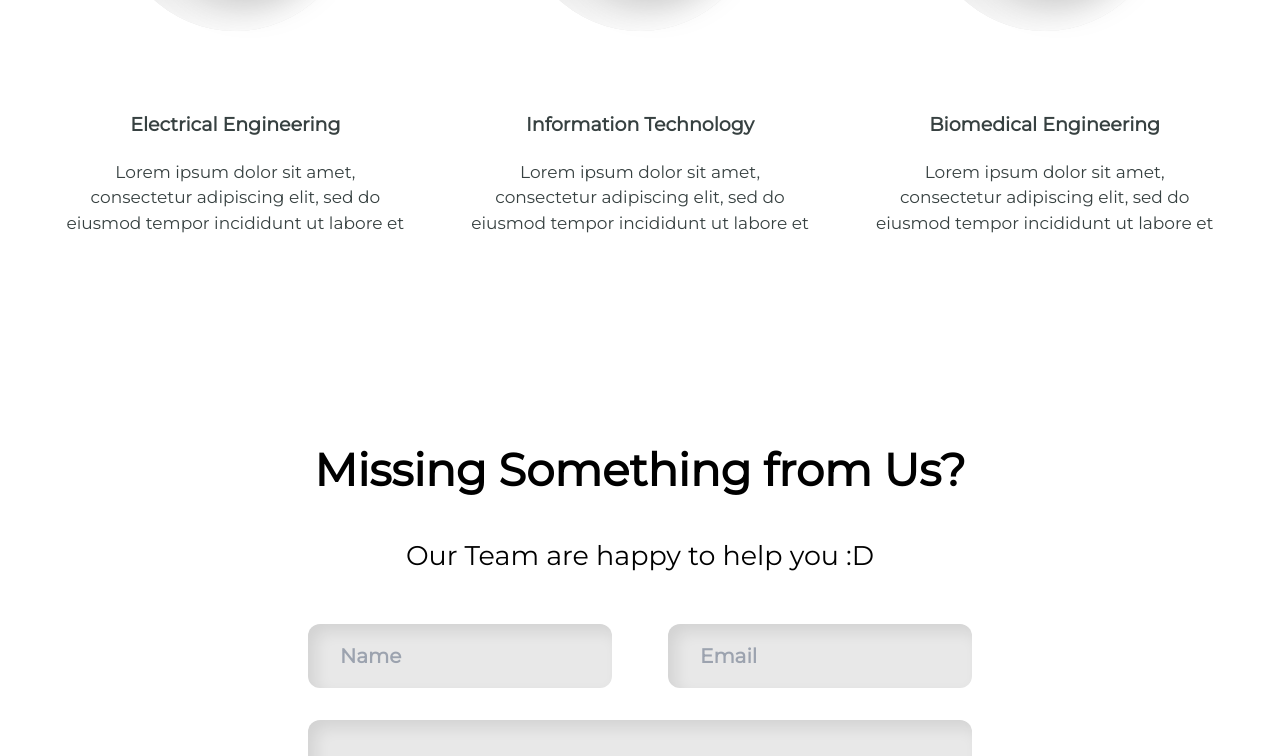
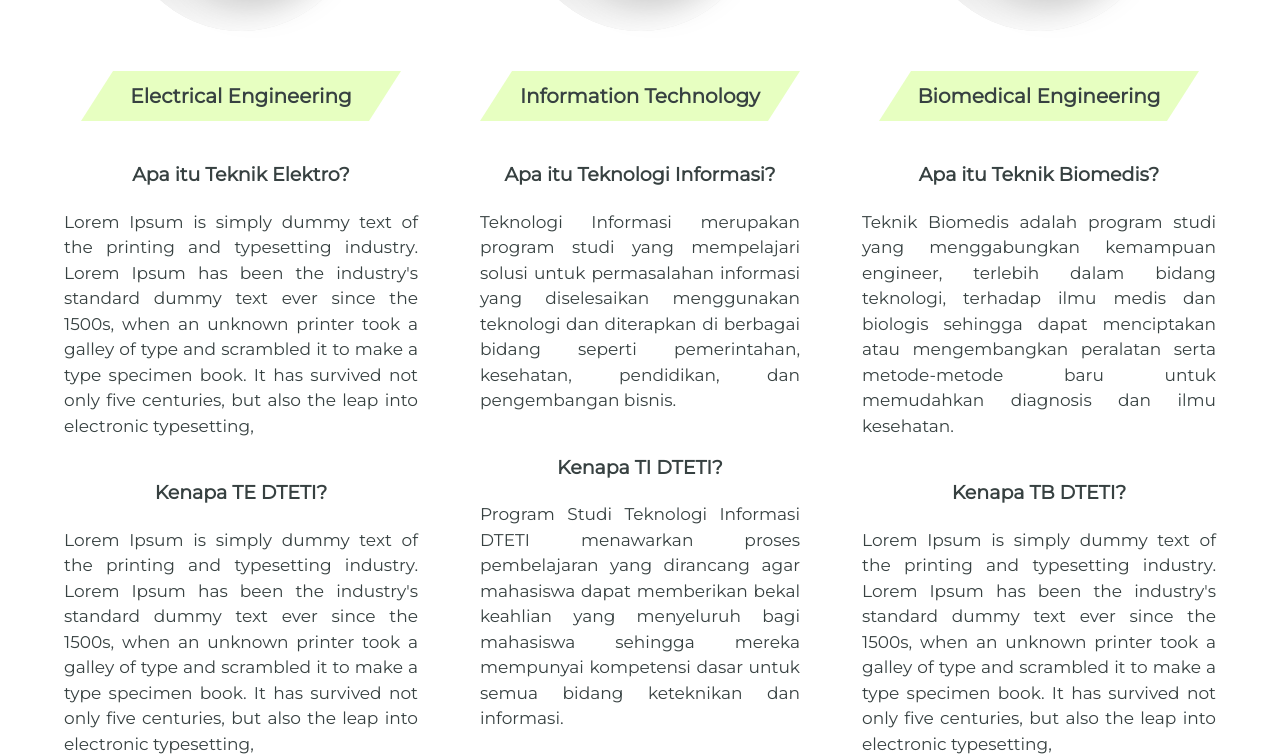
Before and after one commit to aufarhmn/web-open-house, a Next.js app: page /tetifair in a window 1280 px wide. Shown: the part 2440-3196 px from the top of the page. Built offline with nearby package versions, Linux system fonts and the light colour scheme; no server answers.

Commit message:
fix: change layout on StandFor section

```diff
--- a/components/TetiFair/StandFor.js
+++ b/components/TetiFair/StandFor.js
@@ -13,29 +13,44 @@ const shadowCircle = {
 const shadowCircleInner = {
     boxShadow: "14.8564px 14.8564px 37.1411px rgba(0, 0, 0, 0.18), inset 14.8564px 14.8564px 37.1411px rgba(255, 255, 255, 0.25), inset -14.8564px -14.8564px 37.1411px #CDCDCD, inset 14.8564px 14.8564px 37.1411px #FFFFFF"
 }
-const styleTitle = "font-bold text-[19px] mt-10 lg:mt-20 mb-5"
-const styleDescription = "text-[17px]"
+const styleTitle = "font-bold text-[20px]"
+const styleSubTitle = "font-semibold text-[19px] mt-10 lg:mt-10 mb-5"
+const styleDescription = "text-[17px] text-justify"
 
 export default function StandFor() {
     return (
         // TODO: Responsive, aos
-        <div className="w-full h-full px-16 pb-[120px]">
-            <div className="grid container mx-auto space-y-32">
-                <h3 className="text-[58px] font-bold text-black-100 text-left font-Josefin">
+        <div className="w-full h-full px-7 md:px-16 pb-[120px]">
+            <div className="grid container mx-auto space-y-20 md:space-y-32">
+                <h3 className="text-[58px] font-bold text-black-100 text-left font-Josefin" data-aos="fade-up" data-aos-duration="2000">
                     What Does TETITB Stand for?
                 </h3>
-                <div className="flex items-start justify-between flex-col lg:flex-row gap-y-20 xl:gap-y-0 gap-x-10 xl:gap-x-[62px] font-Montserrat text-black-200 text-center">
+                <div className="flex items-start justify-between flex-col lg:flex-row gap-y-20 xl:gap-y-0 gap-x-10 xl:gap-x-[62px] font-Montserrat text-black-200 text-center" data-aos="fade-up" data-aos-duration="2000">
                     <div className="grid justify-items-center">
                         <div className={styleCircle} style={shadowCircle}>
                             <div className={styleCircleInner} style={shadowCircleInner}>
                                 <Image src={v4} alt="v4" className={styleImg}/>
                             </div>
                         </div>
-                        <h4 className={styleTitle}>
-                            Electrical Engineering
-                        </h4>
+                        <div className="grid justify-items-center content-center w-[320px] md:w-[330px] lg:w-[320px] h-[50px] md:h-[54px] lg:h-[50px] bg-[#E7FFC1] mt-10" style={{clipPath: "polygon(10% 0%, 100% 0%, 90% 100%, 0% 100%)"}}>
+                            <p className={styleTitle}>
+                                Electrical Engineering
+                            </p>
+                        </div>
+                        <h5 className={styleSubTitle}>
+                            Apa itu Teknik Elektro?
+                        </h5>
                         <p className={styleDescription}>
-                            Lorem ipsum dolor sit amet, consectetur adipiscing elit, sed do eiusmod tempor incididunt ut labore et
+                            Lorem Ipsum is simply dummy text of the printing and typesetting industry. Lorem Ipsum has been the industry's standard dummy text ever since the 1500s, when an unknown printer took a galley of type and scrambled it to make a type specimen book.
+                            It has survived not only five centuries, but also the leap into electronic typesetting,
+                        </p>
+                        <h5 className={styleSubTitle}>
+                            Kenapa TE DTETI?
+                        </h5>
+                        <p className={styleDescription}>
+                            Lorem Ipsum is simply dummy text of the printing and typesetting industry. Lorem Ipsum has been the industry's standard dummy text ever since the 1500s,
+                            when an unknown printer took a galley of type and scrambled it to make a type specimen book.
+                            It has survived not only five centuries, but also the leap into electronic typesetting,
                         </p>
                     </div>
                     <div className="grid justify-items-center">
@@ -44,11 +59,24 @@ export default function StandFor() {
                                 <Image src={v5} alt="v4" className={styleImg}/>
                             </div>
                         </div>
-                        <h4 className={styleTitle}>
-                            Information Technology
-                        </h4>
+                        <div className="grid justify-items-center content-center w-[320px] md:w-[330px] lg:w-[320px] h-[50px] md:h-[54px] lg:h-[50px] bg-[#E7FFC1] mt-10" style={{clipPath: "polygon(10% 0%, 100% 0%, 90% 100%, 0% 100%)"}}>
+                            <p className={styleTitle}>
+                                Information Technology
+                            </p>
+                        </div>
+                        <h5 className={styleSubTitle}>
+                            Apa itu Teknologi Informasi?
+                        </h5>
                         <p className={styleDescription}>
-                            Lorem ipsum dolor sit amet, consectetur adipiscing elit, sed do eiusmod tempor incididunt ut labore et
+                            Teknologi Informasi merupakan program studi yang mempelajari solusi untuk permasalahan informasi yang diselesaikan menggunakan
+                            teknologi dan diterapkan di berbagai bidang seperti pemerintahan, kesehatan, pendidikan, dan pengembangan bisnis.
+                        </p>
+                        <h5 className={styleSubTitle}>
+                            Kenapa TI DTETI?
+                        </h5>
+                        <p className={styleDescription}>
+                            Program Studi Teknologi Informasi DTETI menawarkan proses pembelajaran yang dirancang agar mahasiswa dapat memberikan bekal keahlian
+                            yang menyeluruh bagi mahasiswa sehingga mereka mempunyai kompetensi dasar untuk semua bidang keteknikan dan informasi.
                         </p>
                     </div>
                     <div className="grid justify-items-center">
@@ -57,11 +85,25 @@ export default function StandFor() {
                                 <Image src={v6} alt="v4" className={styleImg}/>
                             </div>
                         </div>
-                        <h4 className={styleTitle}>
-                            Biomedical Engineering
-                        </h4>
+                        <div className="grid justify-items-center content-center w-[320px] md:w-[330px] lg:w-[320px] h-[50px] md:h-[54px] lg:h-[50px] bg-[#E7FFC1] mt-10" style={{clipPath: "polygon(10% 0%, 100% 0%, 90% 100%, 0% 100%)"}}>
+                            <p className={styleTitle}>
+                                Biomedical Engineering
+                            </p>
+                        </div>
+                        <h5 className={styleSubTitle}>
+                            Apa itu Teknik Biomedis?
+                        </h5>
                         <p className={styleDescription}>
-                            Lorem ipsum dolor sit amet, consectetur adipiscing elit, sed do eiusmod tempor incididunt ut labore et
+                            Teknik Biomedis adalah program studi yang menggabungkan kemampuan engineer, terlebih dalam bidang teknologi, terhadap ilmu medis dan biologis
+                            sehingga dapat menciptakan atau mengembangkan peralatan serta metode-metode baru untuk memudahkan diagnosis dan ilmu kesehatan.
+                        </p>
+                        <h5 className={styleSubTitle}>
+                            Kenapa TB DTETI?
+                        </h5>
+                        <p className={styleDescription}>
+                            Lorem Ipsum is simply dummy text of the printing and typesetting industry. Lorem Ipsum has been the industry's standard dummy text ever since the 1500s,
+                            when an unknown printer took a galley of type and scrambled it to make a type specimen book.
+                            It has survived not only five centuries, but also the leap into electronic typesetting,
                         </p>
                     </div>
                 </div>
```
